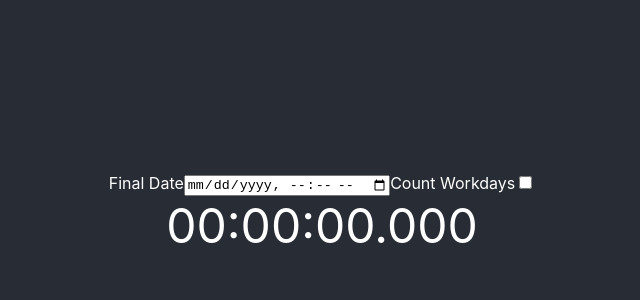
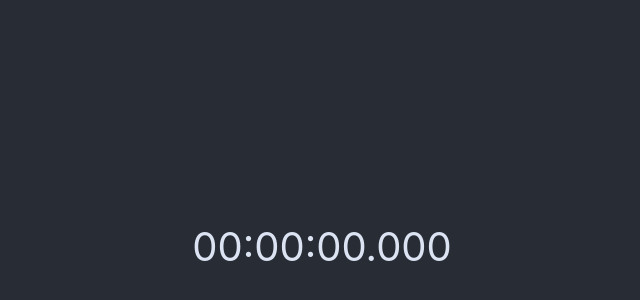
Before and after one commit to zlypher/until, a React (Create React App) app: page / in a window 1280 px wide. Shown: the part 186-486 px from the top of the page, without its empty margins (318-958 px from the left). Built offline with nearby package versions, Linux system fonts and the light colour scheme.

Commit message:
Continue working on basic logic and updating URL on change

```diff
--- a/package.json
+++ b/package.json
@@ -3,6 +3,7 @@
     "version": "0.1.0",
     "private": true,
     "dependencies": {
+        "date-fns": "2.0.0-alpha.26",
         "react": "^16.7.0",
         "react-dom": "^16.7.0",
         "react-scripts": "2.1.3"
--- a/src/App.css
+++ b/src/App.css
@@ -1,10 +1,56 @@
 .App {
+    scroll-snap-type: y mandatory;
+    max-height: 100vh;
+    overflow-y: scroll;
+}
+
+.App-Header {
+    height: 100vh;
     background-color: #282c34;
-    height: 100vh;
-    text-align: center;
-    color: white;
+    color: #dce4f3;
+
+    padding: 0 1em;
     display: flex;
     flex-direction: column;
     align-items: center;
     justify-content: center;
+    scroll-snap-align: start;
 }
+
+.App-Main {
+    height: 100vh;
+    background: #dce4f3;
+    color: #282c34;
+    padding: 0 1em;
+    display: flex;
+    flex-direction: column;
+    align-items: center;
+    justify-content: center;
+    scroll-snap-align: start;
+}
+
+.App-Label {
+    display: flex;
+    align-items: center;
+    margin: 8px 0;
+}
+
+.App-LabelText {
+    margin-right: 16px;
+    font-size: 1.25em;
+}
+
+.App-Title {
+    font-size: 3em;
+    text-align: center;
+}
+
+.App-SectionTitle {
+    font-size: 3em;
+    text-align: center;
+}
+
+.App-Input {
+    font-size: 1em;
+    padding: 8px;
+}
--- a/src/App.jsx
+++ b/src/App.jsx
@@ -1,4 +1,5 @@
 import React, { Component } from "react";
+import { format } from "date-fns/esm";
 import Timer from "./Timer";
 import "./App.css";
 
@@ -6,24 +7,63 @@ const calculateRemainingTime = untilDate => {
     return untilDate - Date.now();
 };
 
+const loadFromUrl = () => {
+    const params = new URLSearchParams(window.location.search);
+    const until = params.get("until"); // "1995-12-17T03:24:00"
+    const countWorkdays = params.get("wd");
+    const title = params.get("title");
+
+    return { until, countWorkdays, title };
+};
+
+const updateUrl = (title, untilDate) => {
+    const url = `/?title=${title}&until=${format(untilDate, "yyyy-MM-dd'T'hh:mm:ss")}`;
+    window.history.replaceState({}, document.title, url);
+}
+
 class App extends Component {
     constructor(props) {
         super(props);
 
-        const params = new URLSearchParams(window.location.search);
-        const until = params.get("until"); // "1995-12-17T03:24:00"
-
-        this.untilDate = new Date(until);
+        const data = loadFromUrl();
         this.handle = null;
         this.state = {
+            untilDate: data.until ? new Date(data.until) : new Date(),
+            countWorkdays: data.countWorkdays || false,
+            title: data.title || "",
             timeLeft: null
         };
 
+        this.onChangeTitle = this.onChangeTitle.bind(this);
+        this.onChangeUntilDate = this.onChangeUntilDate.bind(this);
+        this.onChangeCountWorkdays = this.onChangeCountWorkdays.bind(this);
         this.updateTimer = this.updateTimer.bind(this);
     }
 
+    onChangeTitle(evt) {
+        const title = evt.target.value;
+        this.setState({
+            title: title
+        }, () => updateUrl(title, this.state.untilDate));
+    }
+
+    onChangeUntilDate(evt) {
+        this.setState({
+            untilDate: new Date(evt.target.value)
+        }, () => {
+            updateUrl(this.state.title, this.state.untilDate)
+            this.updateTimer();
+        });
+    }
+
+    onChangeCountWorkdays(evt) {
+        this.setState({
+            countWorkdays: evt.target.checked
+        });
+    }
+
     updateTimer() {
-        const timeLeft = calculateRemainingTime(this.untilDate);
+        const timeLeft = calculateRemainingTime(this.state.untilDate);
         if (timeLeft <= 0) {
             this.stopTimer();
             this.setState({
@@ -51,7 +91,7 @@ class App extends Component {
 
     componentDidMount() {
         this.setState({
-            timeLeft: calculateRemainingTime(this.untilDate)
+            timeLeft: calculateRemainingTime(this.state.untilDate)
         });
 
         this.handle = requestAnimationFrame(this.updateTimer);
@@ -62,22 +102,45 @@ class App extends Component {
     }
 
     render() {
-        const { timeLeft } = this.state;
+        const { untilDate, countWorkdays, title, timeLeft } = this.state;
 
         return (
             <div className="App">
-                <header>
-                    <label>
-                        Final Date
-                        <input type="datetime-local" />
+                <header className="App-Header">
+                    <h1 className="App-Title">{title}</h1>
+                    {timeLeft != null && <Timer time={timeLeft} />}
+                </header>
+                <main className="App-Main">
+                    <h2 className="App-SectionTitle">Configuration</h2>
+                    <label className="App-Label">
+                        <span className="App-LabelText">Title</span>
+                        <input
+                            className="App-Input"
+                            type="text"
+                            value={title}
+                            onChange={this.onChangeTitle}
+                        />
+                    </label>
+                    <label className="App-Label">
+                        <span className="App-LabelText">Final Date</span>
+                        <input
+                            className="App-Input"
+                            type="datetime-local"
+                            value={format(untilDate, "yyyy-MM-dd'T'hh:mm:ss")}
+                            onChange={this.onChangeUntilDate}
+                        />
                     </label>
 
-                    <label>
-                        Count Workdays
-                        <input type="checkbox" />
+                    <label className="App-Label">
+                        <span className="App-LabelText">Count Workdays</span>
+                        <input
+                            className="App-Checkbox"
+                            type="checkbox"
+                            value={countWorkdays}
+                            onChange={this.onChangeCountWorkdays}
+                        />
                     </label>
-                </header>
-                <main>{timeLeft != null && <Timer time={timeLeft} />}</main>
+                </main>
             </div>
         );
     }
--- a/src/Timer.css
+++ b/src/Timer.css
@@ -1,3 +1,4 @@
 .Timer {
-    font-size: 3em;
+    font-size: 2.5em;
+    text-align: center;
 }
--- a/src/Timer.jsx
+++ b/src/Timer.jsx
@@ -31,8 +31,7 @@ export const Timer = ({ time }) => {
         <div className="Timer">
             {d > 0 && (
                 <div>
-                    {d}
-                    days
+                    {d} days
                 </div>
             )}
             <div>
--- a/src/index.css
+++ b/src/index.css
@@ -1,3 +1,4 @@
+html,
 body {
     margin: 0;
     padding: 0;
@@ -6,9 +7,5 @@ body {
         sans-serif;
     -webkit-font-smoothing: antialiased;
     -moz-osx-font-smoothing: grayscale;
+    font-size: 16px;
 }
-
-code {
-    font-family: source-code-pro, Menlo, Monaco, Consolas, "Courier New",
-        monospace;
-}
```
Also changed, not shown: public/manifest.json, 1 other file (tests, documents, lock files or other folders).
